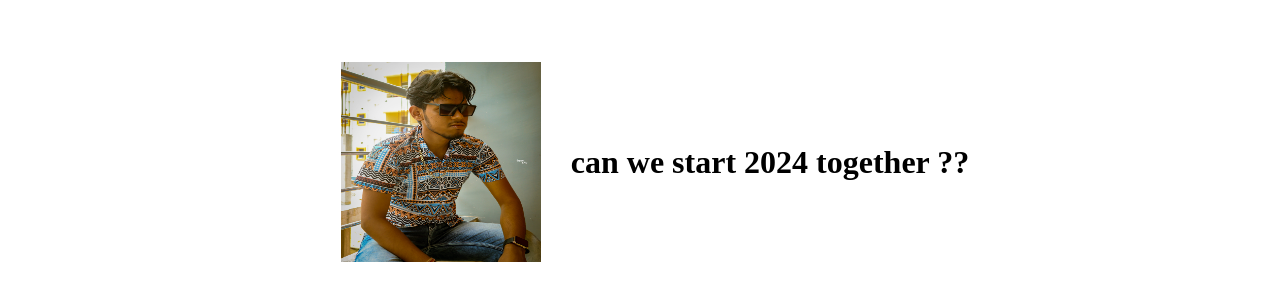
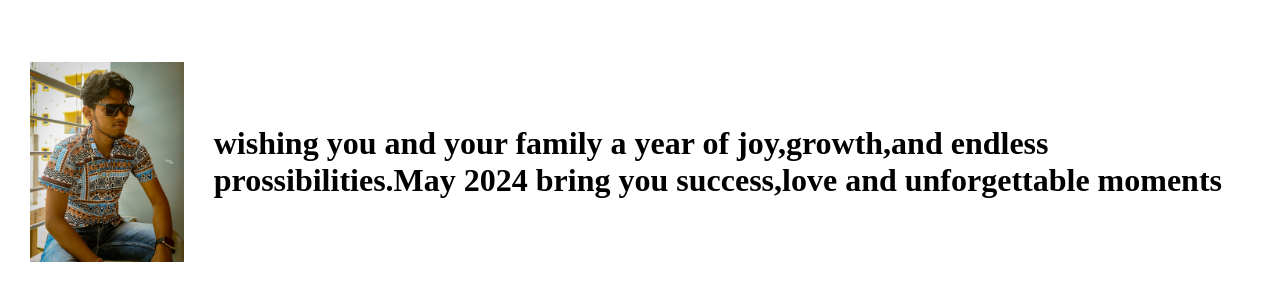
Before and after one commit to Pabitra99/xyz, a plain HTML site: page index.html in a window 1280 px wide. Shown: the part 238-538 px from the top of the page. Drawn offline with Linux system fonts and the light colour scheme.

Commit message:
Update index.html

```diff
--- a/index.html
+++ b/index.html
@@ -30,7 +30,7 @@
 <body>
     <div id="container">
         <img src="./346485976_146242651655054_119869214017143868_n.jpg" alt="">
-        <h1>can we start 2024 together ??</h1>
+        <h1>wishing you and your family a year of joy,growth,and endless prossibilities.May 2024 bring you success,love and unforgettable moments</h1>
     </div>
 </body>
 
```
